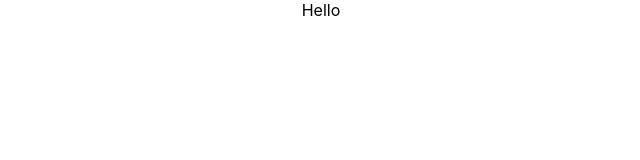
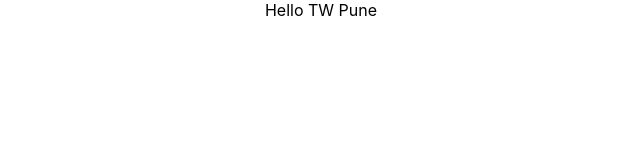
Before and after one commit to suyash460/BookStore, a React (Create React App) app: page / in a window 1280 px wide. Shown: the top 160 px of the page, without its empty margins (319-959 px from the left). Built offline with nearby package versions, Linux system fonts and the light colour scheme.

Commit message:
Hello Pune Office

```diff
--- a/src/App.js
+++ b/src/App.js
@@ -1,7 +1,7 @@
 import "./App.css";
 
 function App() {
-  return <div className="App">Hello </div>;
+  return <div className="App">Hello TW Pune </div>;
 }
 
 export default App;
```
